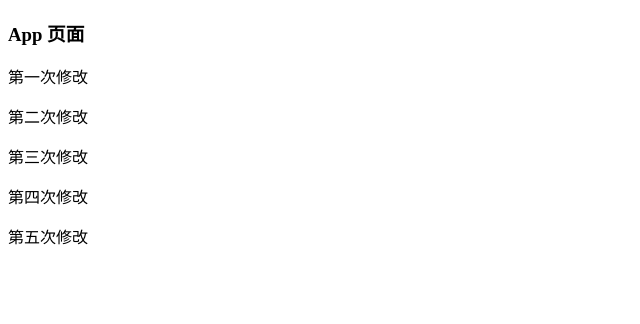
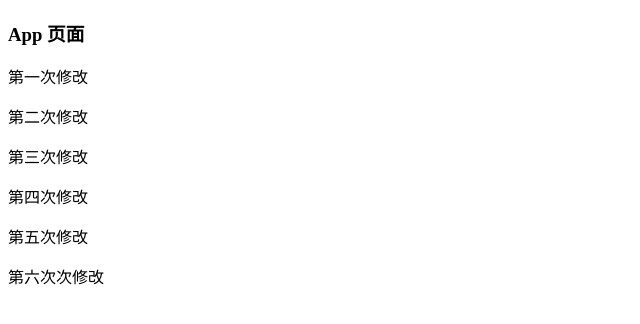
Before and after one commit to lzx1102/myApp, a plain HTML site: page index.html in a window 1280 px wide. Shown: the whole page, without its empty margins (0-640 px from the left). Drawn offline with Linux system fonts and the light colour scheme.

Commit message:
第六次修改

```diff
--- a/index.html
+++ b/index.html
@@ -13,6 +13,7 @@
         <p>第三次修改</p>
         <p>第四次修改</p>
         <p>第五次修改</p>
+        <p>第六次次修改</p>
     </div>
 </body>
 </html>
```
